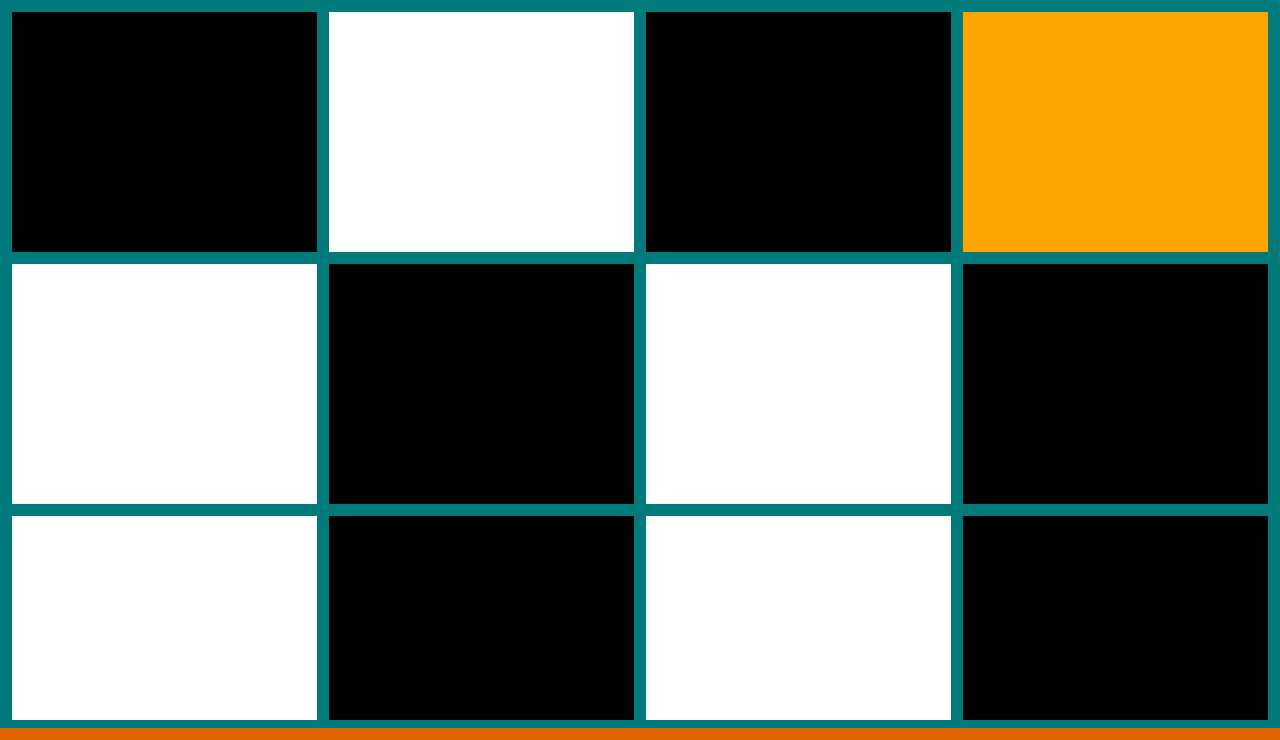
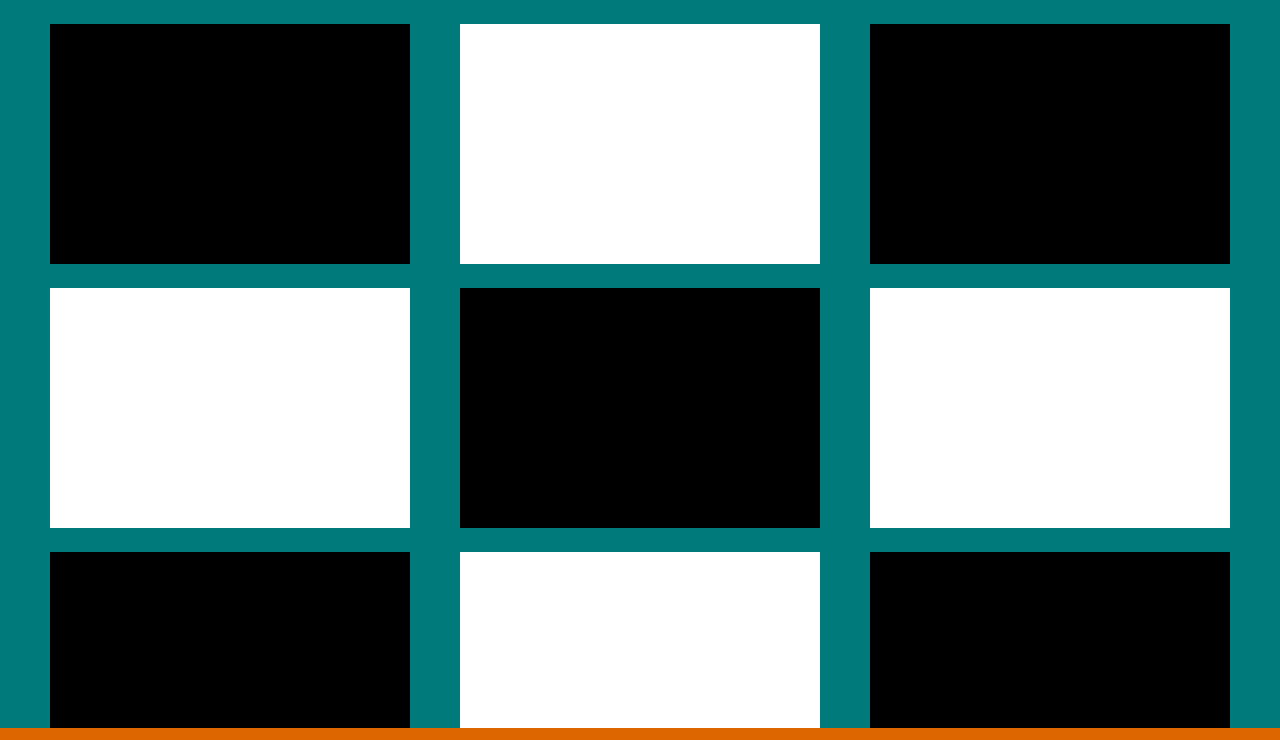
Before and after one commit to danieltichiyama/portfolio, a Gatsby site: page /portfolio in a window 1280 px wide. Shown: the top 740 px of the page. Built offline with nearby package versions, Linux system fonts and the light colour scheme; Gatsby itself is replaced by a stand-in of ours.

Commit message:
adds basic flexbox strategy to porfolio page

```diff
--- a/src/components/PortfolioGrid/portfolioGrid.js
+++ b/src/components/PortfolioGrid/portfolioGrid.js
@@ -9,22 +9,21 @@ const PortfolioGrid = props => {
 
       placeholder.setAttribute(
         "style",
-        "height: 240px;width:100%;background-color: white;"
+        "height: 240px; width: 360px; background-color: white; margin:12px;"
       )
 
       if (i % 2 === 0) {
-        placeholder.setAttribute("style", "background-color: black;")
+        placeholder.setAttribute(
+          "style",
+          "height: 240px; width: 360px; background-color: black; margin:12px;"
+        )
       }
 
       container.appendChild(placeholder)
     }
   })
 
-  return (
-    <div className={styles.container} id="portfolio_container">
-      <div className={styles.sidebar}></div>
-    </div>
-  )
+  return <div className={styles.container} id="portfolio_container"></div>
 }
 
 export default PortfolioGrid
--- a/src/components/PortfolioGrid/portfolioGrid.module.scss
+++ b/src/components/PortfolioGrid/portfolioGrid.module.scss
@@ -1,16 +1,10 @@
 .container {
-  display: grid;
-  grid-template-columns: 1fr 1fr 1fr 1fr;
-  gap: 12px;
+  display: flex;
   height: 100%;
   width: 100%;
-  overflow-y: scroll;
   padding: 12px;
-  margin-bottom: 10vh;
-
-  .sidebar {
-    grid-column: 4 / span 1;
-    grid-row: 1;
-    background-color: orange;
-  }
+  flex-wrap: wrap;
+  justify-content: space-evenly;
+  align-items: flex-start;
+  overflow: scroll;
 }
```
